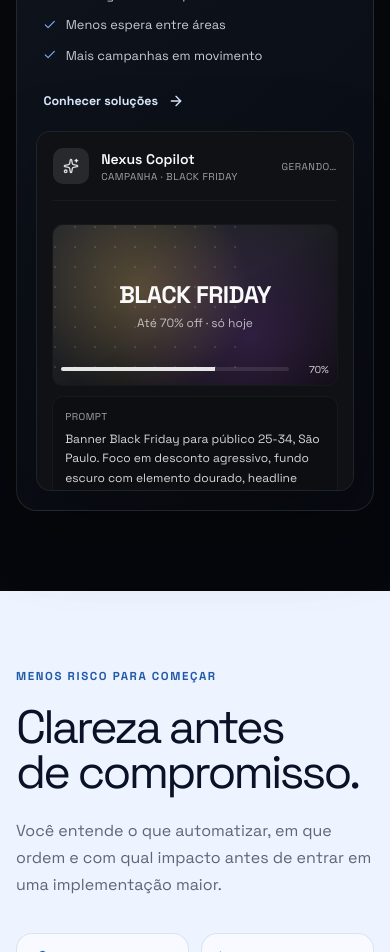
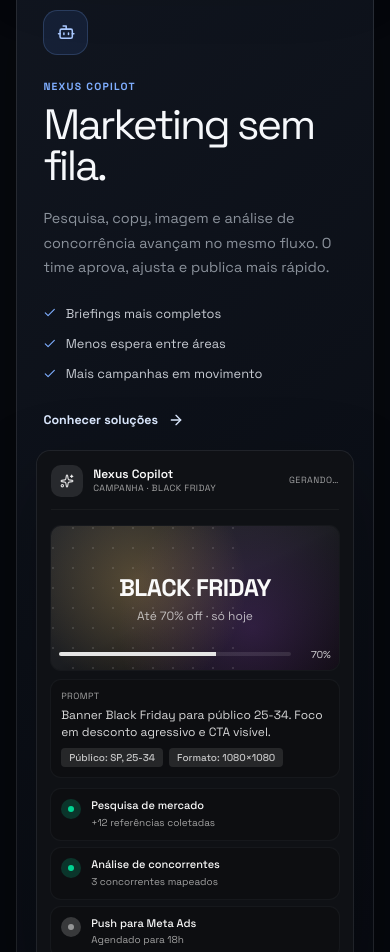
Before and after one commit to schultz0z0/website-nexusai, a Next.js app: page / in a window 390 px wide. Shown: the part 4380-5332 px from the top of the page. Built offline with nearby package versions, Linux system fonts and the light colour scheme.

Commit message:
feat(home): tighten Copilot mock density and case card grid

```diff
--- a/src/components/conversion-home.module.css
+++ b/src/components/conversion-home.module.css
@@ -626,6 +626,10 @@
   margin-top: 1.4rem;
 }
 
+.caseCardReverse {
+  grid-template-columns: minmax(0, 1.32fr) minmax(320px, 0.68fr);
+}
+
 .caseCardReverse .caseCopy {
   order: 2;
 }
@@ -1153,7 +1157,8 @@
   }
 
   .productFrame {
-    height: 360px;
+    height: auto;
+    min-height: 320px;
     border-radius: 0.9rem;
   }
 
--- a/src/components/mock-dashboards.tsx
+++ b/src/components/mock-dashboards.tsx
@@ -193,20 +193,20 @@
   }, [inView, reducedMotion]);
 
   return (
-    <div ref={rootRef} className="bg-card/40 p-4 sm:p-6 md:p-8">
+    <div ref={rootRef} className="bg-card/40 p-3.5 sm:p-5 md:p-6">
       {/* Header */}
-      <div className="flex items-center justify-between mb-6 pb-4 border-b border-border/40">
-        <div className="flex items-center gap-3">
-          <div className="w-9 h-9 rounded-lg bg-foreground/10 flex items-center justify-center">
-            <Sparkles className="w-4 h-4 text-foreground/85" />
+      <div className="flex items-center justify-between mb-4 pb-3 border-b border-border/40">
+        <div className="flex items-center gap-2.5">
+          <div className="w-8 h-8 rounded-lg bg-foreground/10 flex items-center justify-center">
+            <Sparkles className="w-3.5 h-3.5 text-foreground/85" />
           </div>
           <div>
-            <div className="text-sm font-semibold text-foreground">Nexus Copilot</div>
-            <div className="text-[10px] text-muted-foreground uppercase tracking-wider">Campanha · Black Friday</div>
+            <div className="text-xs sm:text-sm font-semibold text-foreground">Nexus Copilot</div>
+            <div className="text-[9px] sm:text-[10px] text-muted-foreground uppercase tracking-wider">Campanha · Black Friday</div>
           </div>
         </div>
         <div className="flex items-center gap-2">
-          <span className="text-[10px] text-foreground/60 uppercase tracking-wider">
+          <span className="text-[9px] sm:text-[10px] text-foreground/60 uppercase tracking-wider">
             {displayProgress < 100 ? "Gerando…" : "Pronto"}
           </span>
         </div>
@@ -214,9 +214,9 @@
 
       <div className="grid grid-cols-1 md:grid-cols-3 gap-3">
         {/* Prompt + image preview */}
-        <div className="md:col-span-2 space-y-3">
+        <div className="md:col-span-2 space-y-2.5">
           {/* Image preview area */}
-          <div className="relative aspect-[16/9] rounded-lg overflow-hidden ring-1 ring-border/30 bg-gradient-to-br from-foreground/10 via-foreground/5 to-background">
+          <div className="relative aspect-[2/1] rounded-lg overflow-hidden ring-1 ring-border/30 bg-gradient-to-br from-foreground/10 via-foreground/5 to-background">
             <CopilotImageMock progress={displayProgress} />
             <div className="absolute bottom-2 left-2 right-2 flex items-center gap-2">
               <div className="flex-1 h-1 rounded-full bg-foreground/10 overflow-hidden">
@@ -232,16 +232,15 @@
           </div>
 
           {/* Prompt input */}
-          <div className="rounded-lg bg-background/40 p-3 ring-1 ring-border/30">
-            <div className="text-[10px] text-muted-foreground uppercase tracking-wider mb-1.5">
+          <div className="rounded-lg bg-background/40 p-2.5 ring-1 ring-border/30">
+            <div className="text-[9px] text-muted-foreground uppercase tracking-wider mb-1">
               Prompt
             </div>
-            <div className="text-xs text-foreground/85 leading-relaxed">
-              Banner Black Friday para público 25-34, São Paulo. Foco em desconto agressivo, fundo escuro com elemento dourado, headline curta e CTA visível.
+            <div className="text-xs text-foreground/85 leading-snug">
+              Banner Black Friday para público 25-34. Foco em desconto agressivo e CTA visível.
             </div>
-            <div className="flex flex-wrap items-center gap-2 mt-2.5">
+            <div className="flex flex-wrap items-center gap-1.5 mt-2">
               <Tag>Público: SP, 25-34</Tag>
-              <Tag>Estilo: Editorial</Tag>
               <Tag>Formato: 1080×1080</Tag>
             </div>
           </div>
@@ -260,19 +259,9 @@
             state="done"
           />
           <AgentStep
-            label="Insights gerados"
-            detail="Padrão: público responde a contraste"
-            state="active"
-          />
-          <AgentStep
-            label="Briefing criativo"
-            detail="Aguardando aprovação"
-            state="pending"
-          />
-          <AgentStep
             label="Push para Meta Ads"
             detail="Agendado para 18h"
-            state="pending"
+            state="active"
           />
         </div>
       </div>
```
